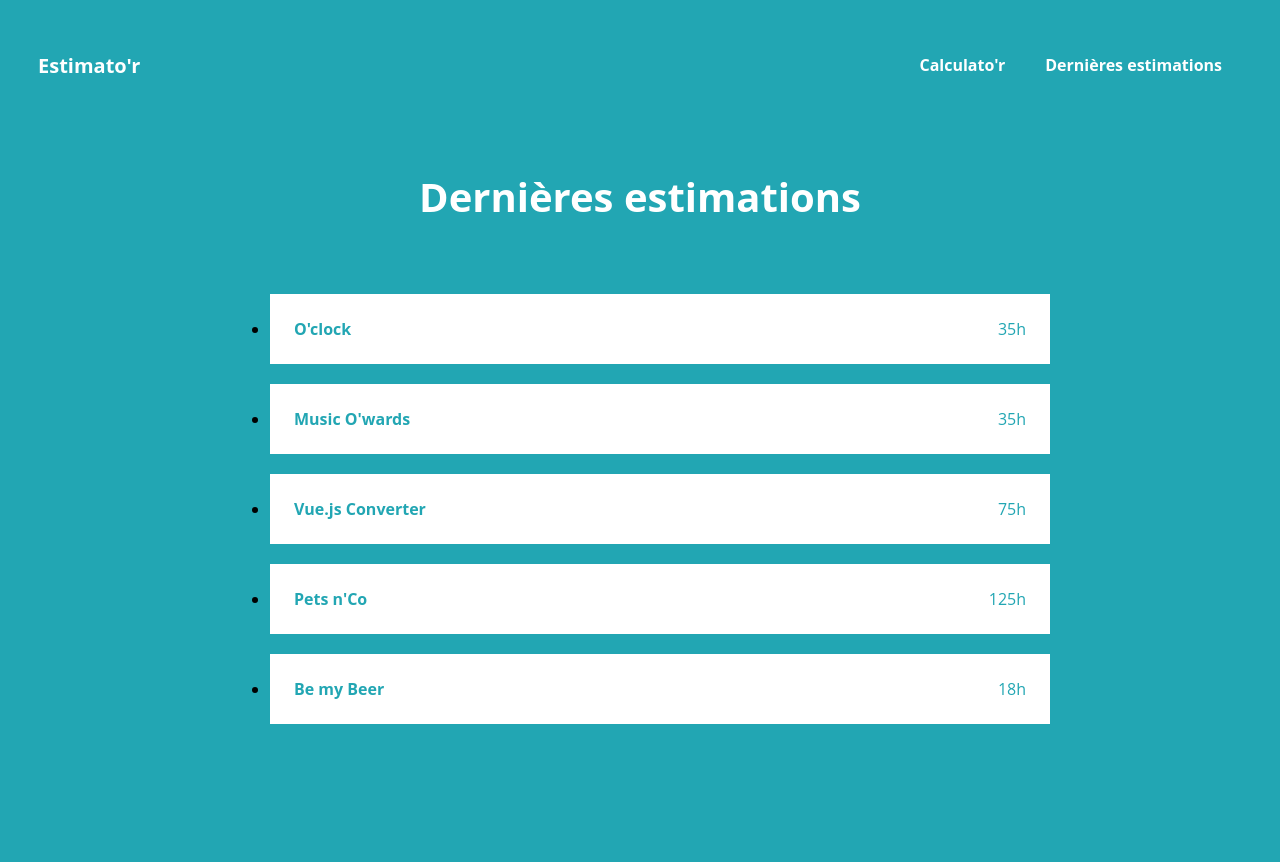
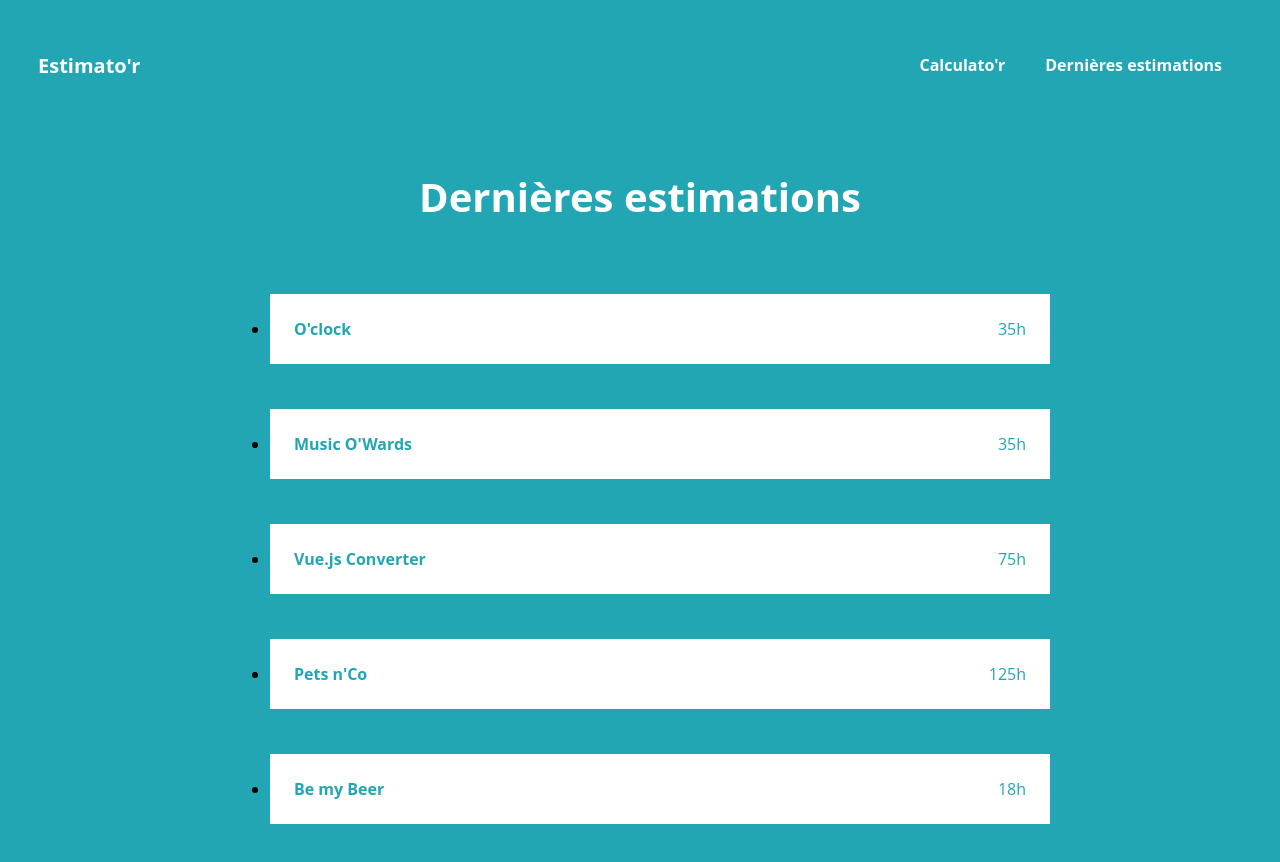
Before and after one commit to GaelleBriet/Laravel-Vue.js-1-, a Vue app in the folder pwa/: page /estimations in a window 1280 px wide. Shown: the top 862 px of the page. Before the commit the page ends 816 px from the top, so only its background shows below. Built offline with nearby package versions, Linux system fonts and the light colour scheme.

Commit message:
estimations vue and link to an estimation

```diff
--- a/pwa/src/assets/style.css
+++ b/pwa/src/assets/style.css
@@ -266,7 +266,7 @@ input:checked + label::before {
 /* Estimations list */
 
 .estimate-list li {
-  margin-bottom: 20px;
+  margin-bottom: 5px;
 }
 
 .estimate-card {
--- a/pwa/src/components/Estimations/EstimationCardComponent.vue
+++ b/pwa/src/components/Estimations/EstimationCardComponent.vue
@@ -1,36 +1,16 @@
-<script setup></script>
+<script setup>
+const props = defineProps({
+  estimation: Object
+})
+</script>
 
 <template>
   <div class="main-content">
     <li>
-      <a href="./result.html" class="estimate-card">
-        <span class="project-name">O'clock</span>
-        <span class="project-time">35h</span>
-      </a>
-    </li>
-    <li>
-      <a href="./result.html" class="estimate-card">
-        <span class="project-name">Music O'wards</span>
-        <span class="project-time">35h</span>
-      </a>
-    </li>
-    <li>
-      <a href="./result.html" class="estimate-card">
-        <span class="project-name">Vue.js Converter</span>
-        <span class="project-time">75h</span>
-      </a>
-    </li>
-    <li>
-      <a href="./result.html" class="estimate-card">
-        <span class="project-name">Pets n'Co</span>
-        <span class="project-time">125h</span>
-      </a>
-    </li>
-    <li>
-      <a href="./result.html" class="estimate-card">
-        <span class="project-name">Be my Beer</span>
-        <span class="project-time">18h</span>
-      </a>
+      <RouterLink :to="{ path: `/results/${id}` }" class="estimate-card">
+        <span class="project-name">{{ estimation.name }}</span>
+        <span class="project-time">{{ estimation.time }}</span>
+      </RouterLink>
     </li>
   </div>
 </template>
--- a/pwa/src/views/EstimationsList.vue
+++ b/pwa/src/views/EstimationsList.vue
@@ -1,6 +1,15 @@
 <script setup>
 import EstimationCardComponent from '../components/Estimations/EstimationCardComponent.vue'
 import TitleComponent from '../components/TitleComponent.vue'
+
+// en dur en attendant de travailler l'api
+const estimations = [
+  { name: "O'clock", id: 'o-clock', time: '35h' },
+  { name: "Music O'Wards", id: 'music-o-wards', time: '35h' },
+  { name: 'Vue.js Converter', id: 'vuejs-converter', time: '75h' },
+  { name: "Pets n'Co", id: 'pets-n-co', time: '125h' },
+  { name: 'Be my Beer', id: 'be-my-beer', time: '18h' }
+]
 </script>
 
 <template>
@@ -8,7 +17,11 @@ import TitleComponent from '../components/TitleComponent.vue'
     <TitleComponent :title="'Dernières estimations'" :className="'main-title'" />
 
     <ul class="estimate-list">
-      <EstimationCardComponent />
+      <EstimationCardComponent
+        v-for="estimation in estimations"
+        :key="estimation.id"
+        :estimation="estimation"
+      />
     </ul>
   </div>
 </template>
```
Also changed, not shown: pwa/src/router/index.js (+6 -1 lines).
